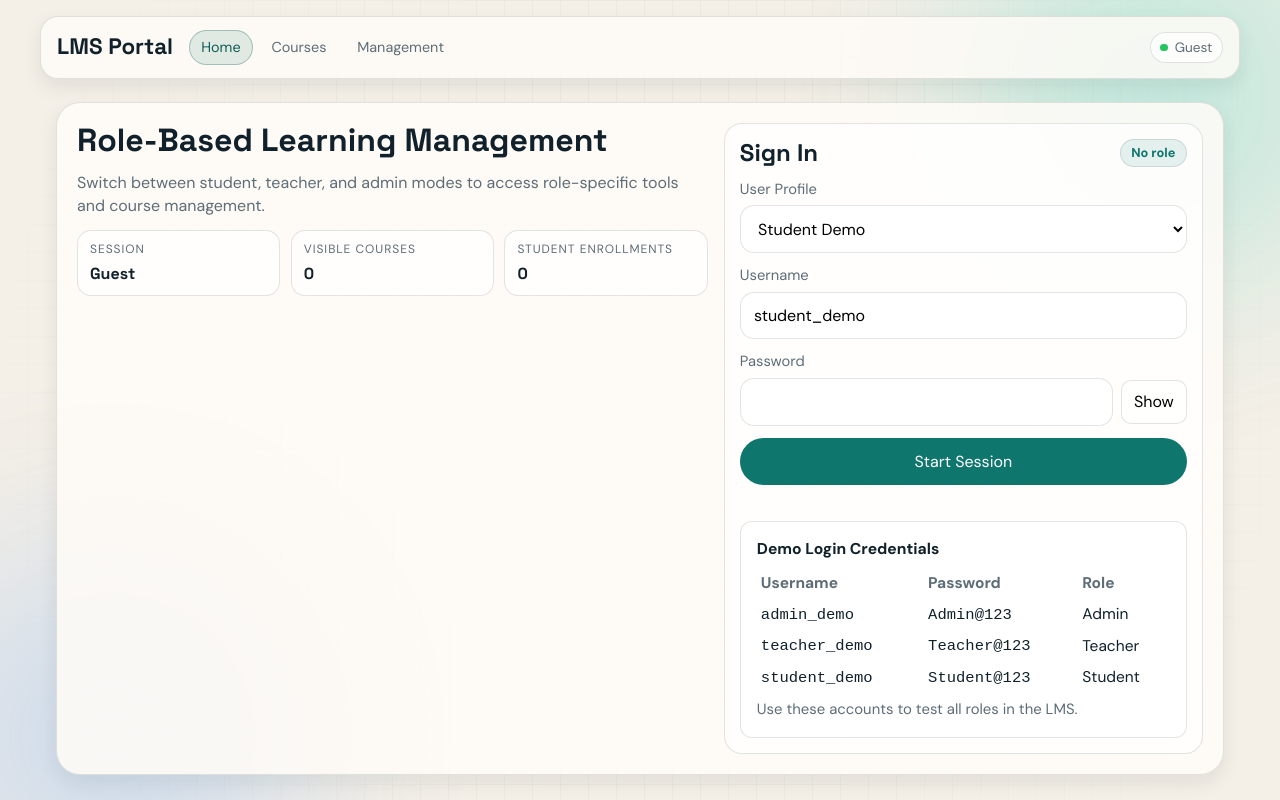
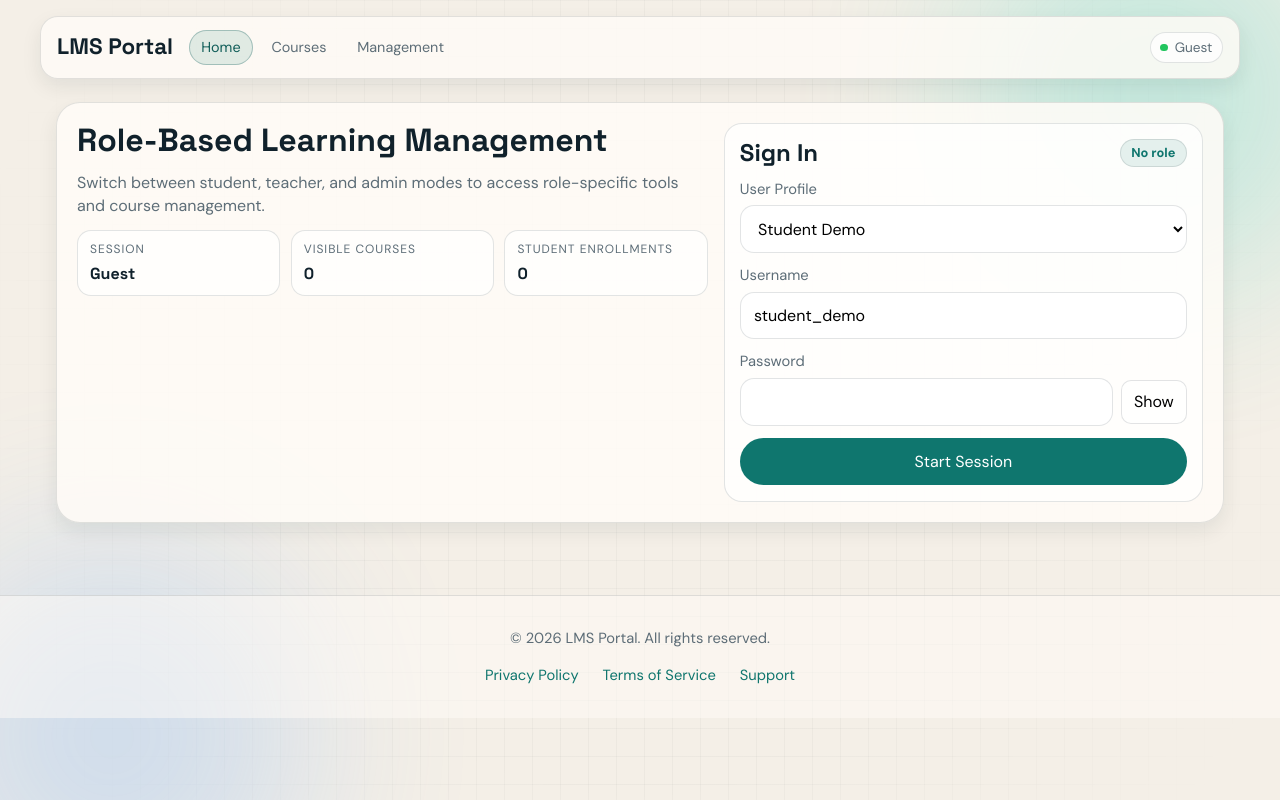
Before and after one commit to Deividsv95/lms-monorepo, a React (Vite) app in the folder FRONTEND/FrontendLMS/frontend/: page / in a window 1280 px wide. Shown: the top 800 px of the page. Built offline with nearby package versions, Linux system fonts and the light colour scheme.

Commit message:
removed passowrds from frontpage.

```diff
--- a/FRONTEND/FrontendLMS/frontend/src/components/LoginForm.jsx
+++ b/FRONTEND/FrontendLMS/frontend/src/components/LoginForm.jsx
@@ -99,38 +99,6 @@ function LoginForm({ onSubmit, authError, authMessage, isLoading = false }) {
         {isLoading ? "Starting session..." : "Start Session"}
       </button>
     </form>
-    <div style={{ marginTop: '1.5rem', border: '1px solid var(--line)', borderRadius: 12, background: 'rgba(255,255,255,0.85)', padding: '1rem', fontSize: '0.98rem' }}>
-      <strong>Demo Login Credentials</strong>
-      <table style={{ width: '100%', marginTop: 8, borderCollapse: 'collapse', fontSize: '0.97rem' }}>
-        <thead>
-          <tr style={{ color: 'var(--muted)' }}>
-            <th style={{ textAlign: 'left', padding: 4 }}>Username</th>
-            <th style={{ textAlign: 'left', padding: 4 }}>Password</th>
-            <th style={{ textAlign: 'left', padding: 4 }}>Role</th>
-          </tr>
-        </thead>
-        <tbody>
-          <tr>
-            <td style={{ padding: 4 }}><code>admin_demo</code></td>
-            <td style={{ padding: 4 }}><code>Admin@123</code></td>
-            <td style={{ padding: 4 }}>Admin</td>
-          </tr>
-          <tr>
-            <td style={{ padding: 4 }}><code>teacher_demo</code></td>
-            <td style={{ padding: 4 }}><code>Teacher@123</code></td>
-            <td style={{ padding: 4 }}>Teacher</td>
-          </tr>
-          <tr>
-            <td style={{ padding: 4 }}><code>student_demo</code></td>
-            <td style={{ padding: 4 }}><code>Student@123</code></td>
-            <td style={{ padding: 4 }}>Student</td>
-          </tr>
-        </tbody>
-      </table>
-      <div style={{ color: 'var(--muted)', fontSize: '0.93rem', marginTop: 6 }}>
-        Use these accounts to test all roles in the LMS.
-      </div>
-    </div>
     </>
   );
 }
```
